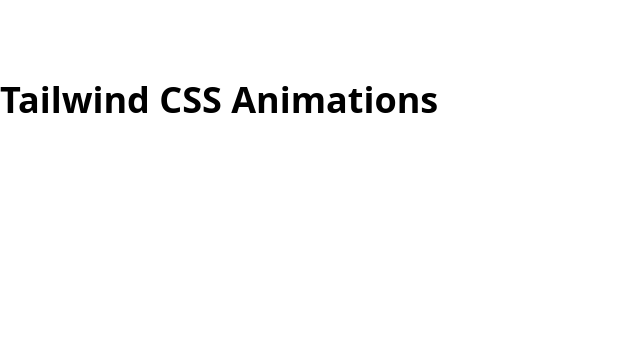
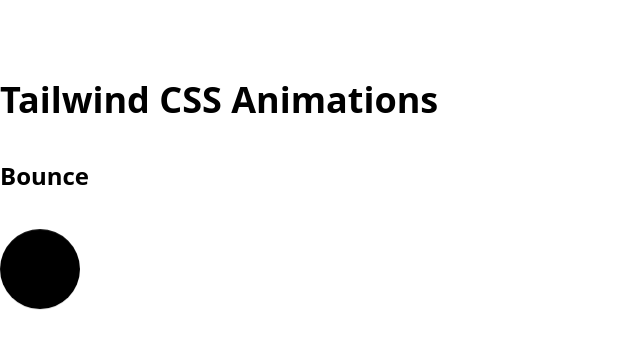
Before and after one commit to mdr-uma/tailwind-css-sandbox, a React (Create React App) app: page / in a window 1280 px wide. Shown: the top 348 px of the page, without its empty margins (0-640 px from the left). Built offline with nearby package versions, Linux system fonts and the light colour scheme; the HTML template or start-up script is replaced by a standard one.

Commit message:
create a div that has heading and bounce effect

```diff
--- a/src/components/Animations.js
+++ b/src/components/Animations.js
@@ -2,8 +2,13 @@ import React from 'react'
 
 const Animations = () => {
     return(
-        <div className="container mx-auto py-20 px-20 lg:px-0">
+        <div className="container mx-auto py-20 px-20 lg:px-0 ">
             <h1 className="mb-10 text-4xl font-extrabold lg:self-center">Tailwind CSS Animations</h1>
+
+            <div>
+                <h1 className="mb-10 text-2xl font-extrabold">Bounce</h1>
+                <div className="w-20 h-20 bg-black rounded-full animate-bounce"></div>
+            </div>
         </div>
     )
 }
```
